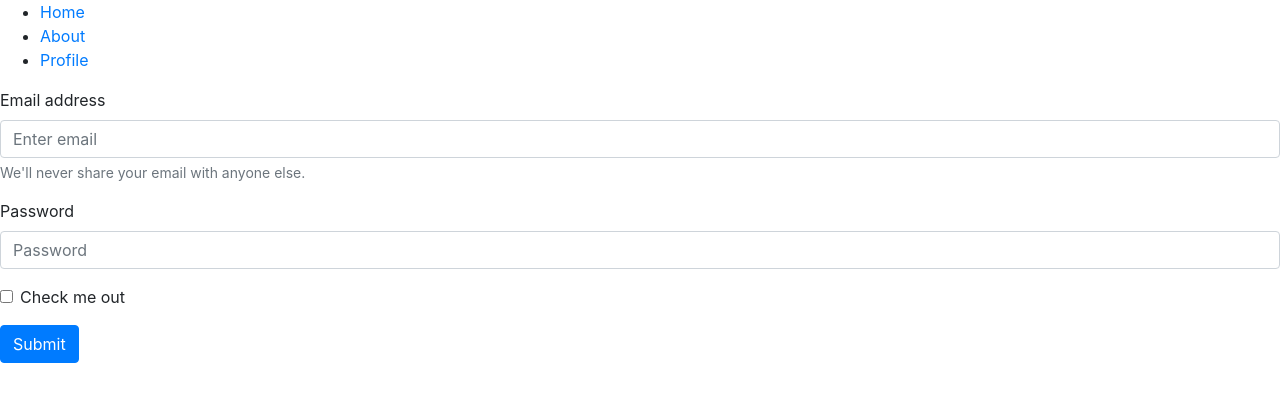
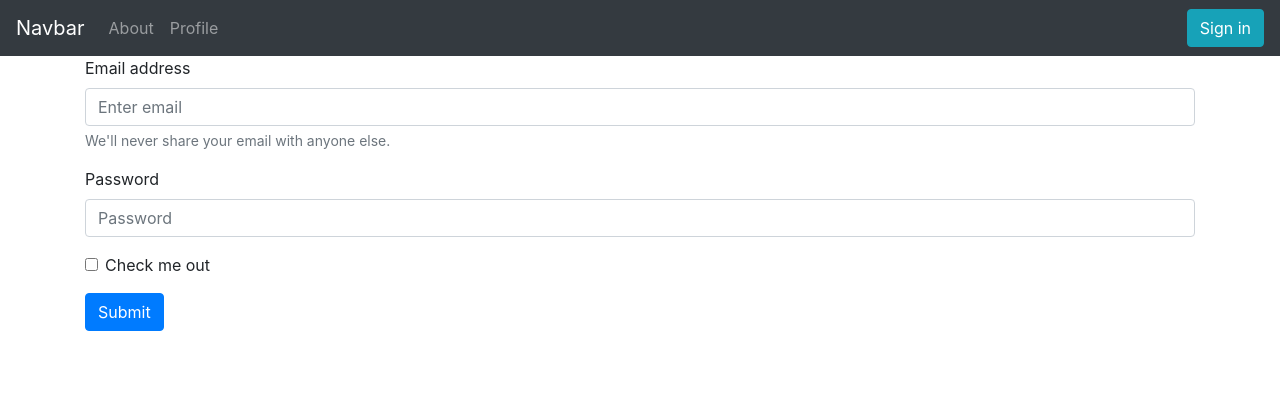
Before and after one commit to Jody-septiawan/reactjs-advance-result, a React (Create React App) app: page /signup in a window 1280 px wide. Shown: the top 402 px of the page. Built offline with nearby package versions, Linux system fonts and the light colour scheme.

Commit message:
done useHistory

```diff
--- a/src/App.js
+++ b/src/App.js
@@ -1,30 +1,17 @@
 import "bootstrap/dist/css/bootstrap.min.css";
 import { BrowserRouter as Router, Route, Switch, Link } from "react-router-dom";
-
 import Home from "./pages/Home";
 import About from "./pages/About";
 import Profile from "./pages/Profile";
 import SignIn from "./pages/SignIn";
 
+import Header from "./components/Header";
+
 function App() {
   // code inside div
   return (
     <Router>
-      <div>
-        <nav>
-          <ul>
-            <li>
-              <Link to="/">Home</Link>
-            </li>
-            <li>
-              <Link to="/about">About</Link>
-            </li>
-            <li>
-              <Link to="/profile">Profile</Link>
-            </li>
-          </ul>
-        </nav>
-      </div>
+      <Header />
       <Switch>
         <Route exact path="/" component={Home} />
         <Route exact path="/about" component={About} />
--- /dev/null
+++ b/src/components/Header.js
@@ -0,0 +1,28 @@
+import { Link, useHistory } from "react-router-dom";
+import { Button, Navbar, Nav } from "react-bootstrap";
+const Header = () => {
+  // we can use useHistory hook to get history object
+  // doc: https://github.com/ReactTraining/history
+  const router = useHistory();
+  const handlePushToSignUp = () => {
+    router.push("/signup");
+  };
+  return (
+    <Navbar bg="dark" variant="dark">
+      <Navbar.Brand href="#home">Navbar</Navbar.Brand>
+      <Nav className="mr-auto">
+        <Link to="/about" className="nav-link">
+          About
+        </Link>
+        <Link to="/profile" className="nav-link">
+          Profile
+        </Link>
+      </Nav>
+      <Button variant="info" onClick={handlePushToSignUp}>
+        Sign in
+      </Button>
+    </Navbar>
+  );
+};
+
+export default Header;
--- a/src/pages/SignIn.js
+++ b/src/pages/SignIn.js
@@ -1,7 +1,8 @@
-import { Form, Button } from "react-bootstrap";
+import { Container, Form, Button } from "react-bootstrap";
 
 const Signin = () => {
   return (
+    <Container>
       <Form>
         <Form.Group className="mb-3" controlId="formBasicEmail">
           <Form.Label>Email address</Form.Label>
@@ -22,6 +23,7 @@ const Signin = () => {
           Submit
         </Button>
       </Form>
+    </Container>
   );
 };
 
```
Also changed, not shown: src/components/ReactBootstrapExample.js (deleted, +0 -13 lines). Lines whose indentation alone changed are shown as unchanged.
